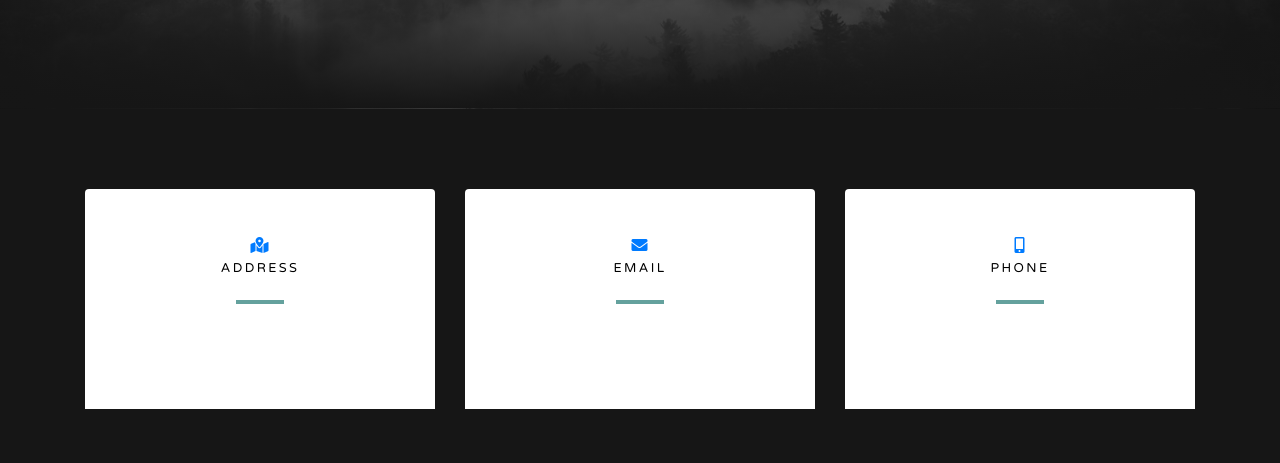
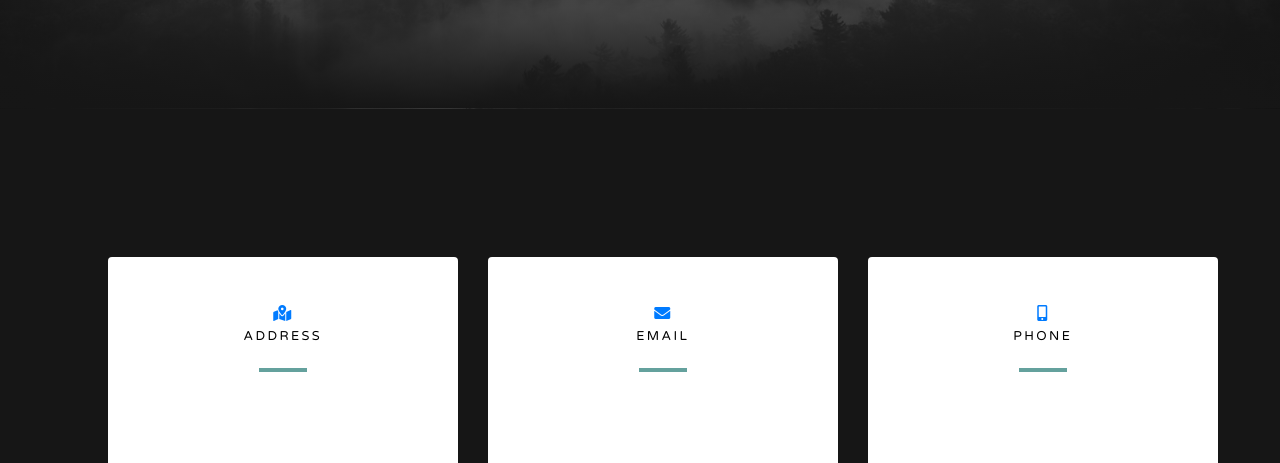
Before and after one commit to priyesh2206/Portfolio, a website with bundled scripts: page index.html in a window 1280 px wide. Shown: the part 3474-3937 px from the top of the page. Built offline with nearby package versions, Linux system fonts and the light colour scheme.

Commit message:
Update index.html

```diff
--- a/index.html
+++ b/index.html
@@ -71,6 +71,9 @@
   width: 300px;
   height: 200px;
   perspective: 1000px;
+  margin:6%;
+  margin-left: 2%;
+  margin-right:-2%
 }
 
 .flip-card-inner {
```
